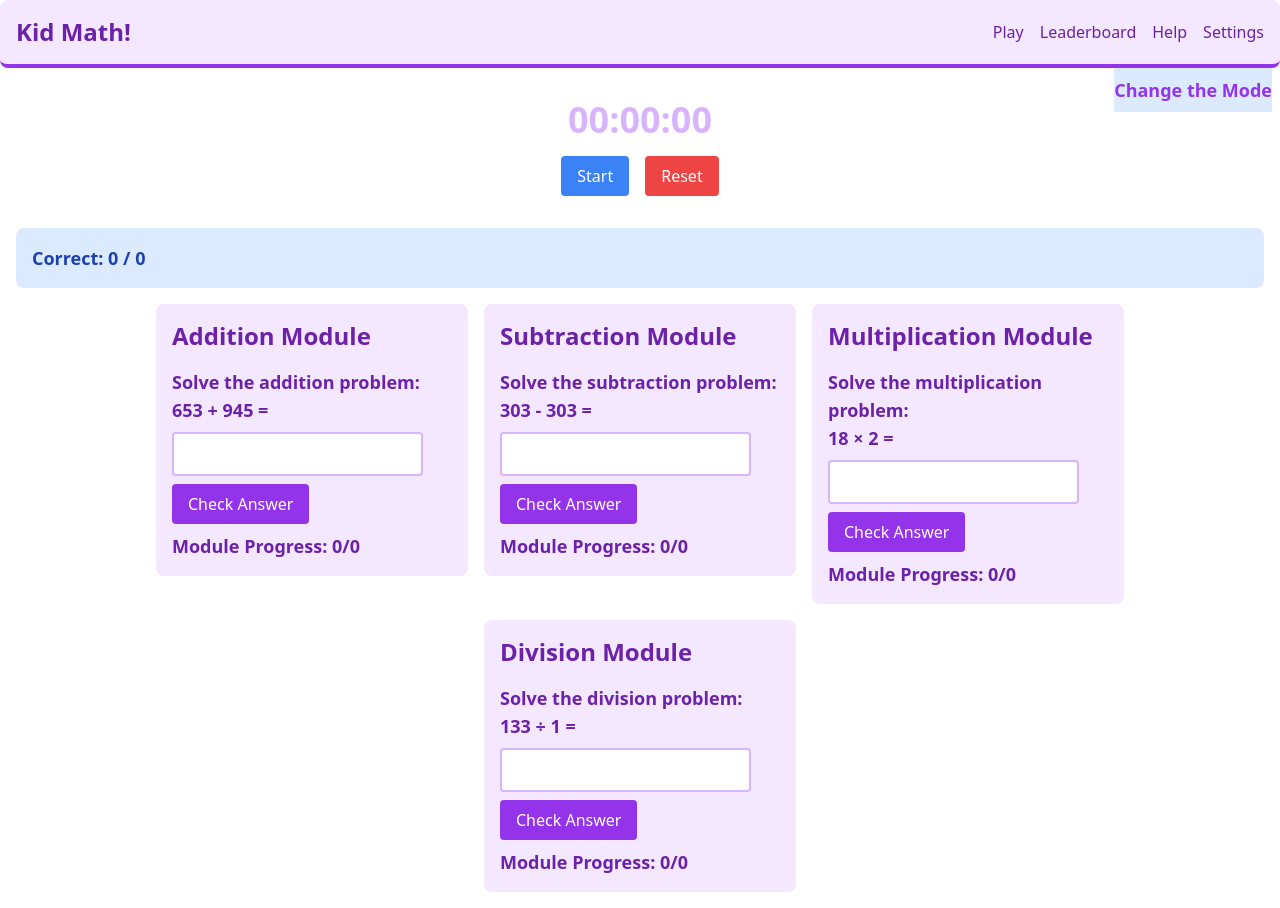
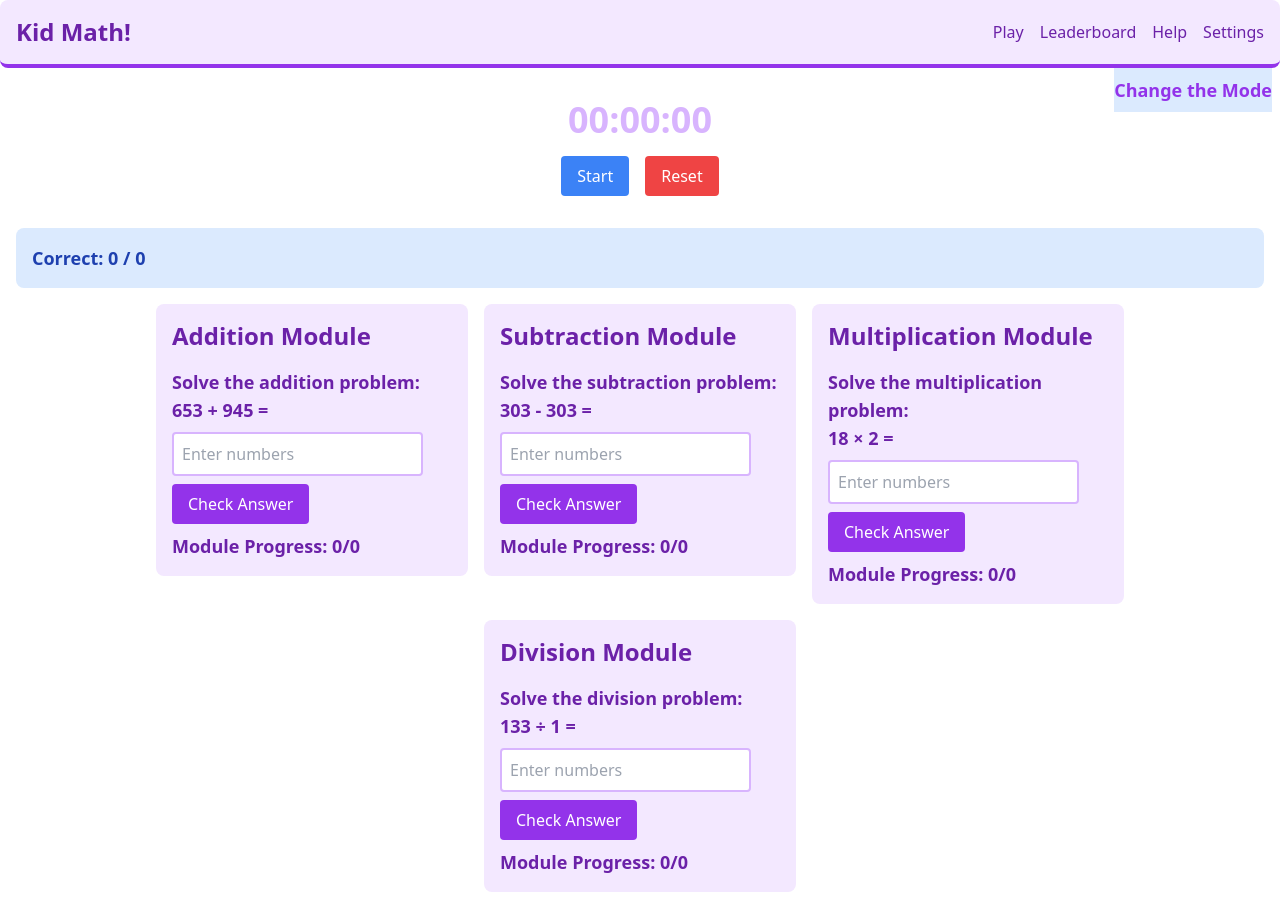
Before and after one commit to EricY090/Web, a React (Vite) app: page / in a window 1280 px wide. Both pictures are taken after typing "Sample" into the empty fields and a click on the button "Submit". Built offline with nearby package versions, Linux system fonts and the light colour scheme.

Commit message:
Input Prompt
Add placeholders for user input: "Enter numbers"

```diff
--- a/src/Components/AdditionModule.jsx
+++ b/src/Components/AdditionModule.jsx
@@ -51,6 +51,7 @@ const AdditionModule = ({ updateProgress }) => {
         className="p-2 mt-2 border-2 border-purple-300 rounded"
         type="number"
         value={userAnswer}
+        placeholder="Enter numbers"
         onChange={(e) => setUserAnswer(e.target.value)}
       />
       <button
--- a/src/Components/DivisionModule.jsx
+++ b/src/Components/DivisionModule.jsx
@@ -58,6 +58,7 @@ const DivisionModule = ({ updateProgress }) => {
         className="p-2 mt-2 border-2 border-purple-300 rounded"
         type="number"
         value={userAnswer}
+        placeholder="Enter numbers"
         onChange={(e) => setUserAnswer(e.target.value)}
       />
       <button
--- a/src/Components/MultiplicationModule.jsx
+++ b/src/Components/MultiplicationModule.jsx
@@ -50,6 +50,7 @@ const MultiplicationModule = ({ updateProgress }) => {
         className="p-2 mt-2 border-2 border-purple-300 rounded"
         type="number"
         value={userAnswer}
+        placeholder="Enter numbers"
         onChange={(e) => setUserAnswer(e.target.value)}
       />
       <button
--- a/src/Components/SubtractionModule.jsx
+++ b/src/Components/SubtractionModule.jsx
@@ -51,6 +51,7 @@ const SubtractionModule = ({ updateProgress }) => {
         className="p-2 mt-2 border-2 border-purple-300 rounded"
         type="number"
         value={userAnswer}
+        placeholder="Enter numbers"
         onChange={(e) => setUserAnswer(e.target.value)}
       />
       <button
```
